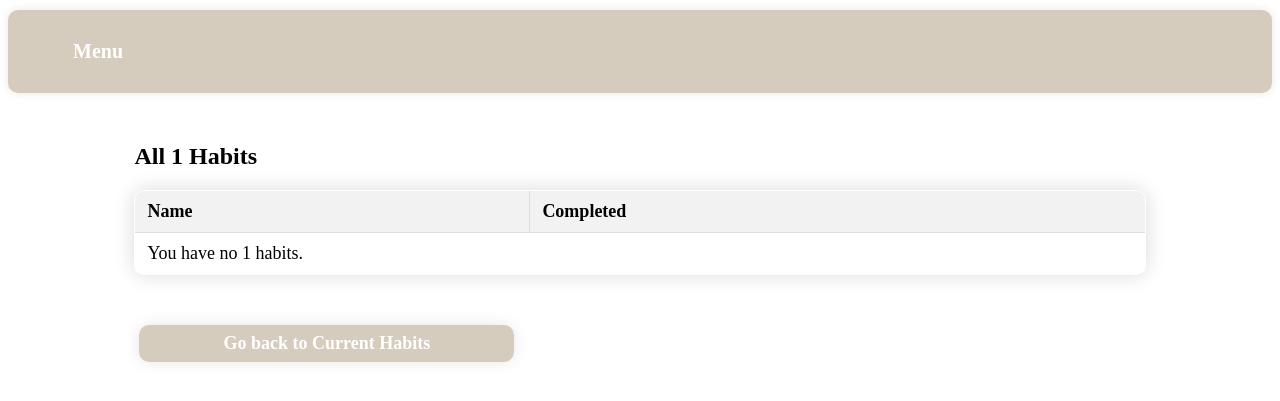
After one commit to AdamPrzychodniStudent/Habit_Tracker, a Django app: page /habit_tracker/same_periodicity/1/ in a window 1280 px wide. The commit adds this page. Shown: the top 401 px of the page. Run offline with Django 4.2, Linux system fonts and the light colour scheme; the visitor is signed in with stand-in values (Sample User, id 1); data that the repository does not hold is empty.

Commit message:
same perdiocity + streaks edit

```diff
--- a/myproject/habit_tracker/templates/habit_tracker/completed_habits.html
+++ b/myproject/habit_tracker/templates/habit_tracker/completed_habits.html
@@ -54,7 +54,4 @@
       {% endfor %}
     </tbody>
   </table>
-  <div class="button-container">
-    <a href="{% url 'show_streaks' %}" class="btn">Show Streaks</a>
-  </div>
 {% endblock %}
--- a/myproject/habit_tracker/templates/habit_tracker/habit_list.html
+++ b/myproject/habit_tracker/templates/habit_tracker/habit_list.html
@@ -50,6 +50,7 @@
     <a href="{% url 'create_habit' %}" class="btn">Create a new habit</a>
     <a href="{% url 'show_current_habits' %}" class="btn">Show all current habits</a>
     <a href="{% url 'show_completed_habits' %}" class="btn">Show completed habits</a>
+    <a href="{% url 'show_streaks' %}" class="btn">View Streaks</a>
     <a href="{% url 'show_repetitions' %}" class="btn">Repetitions</a>
   </div>
 {% endblock %}
--- /dev/null
+++ b/myproject/habit_tracker/templates/habit_tracker/same_periodicity_habits.html
@@ -0,0 +1,30 @@
+{% extends "habit_tracker/base.html" %}
+
+{% block content %}
+  <h2>All {{ period }} Habits</h2>
+
+  <table border="1">
+    <thead>
+        <tr>
+            <th>Name</th>
+            <th>Completed</th>
+        </tr>
+    </thead>
+    <tbody>
+      {% for habit in habits %}
+      <tr>
+          <td>{{ habit.name }}</td>
+          <td>{% if habit.completed %}Yes{% else %}No{% endif %}</td>
+      </tr>
+      {% empty %}
+      <tr>
+          <td colspan="2">You have no {{ period }} habits.</td>
+      </tr>
+      {% endfor %}
+  </tbody>
+
+  </table>
+  <div class="button-container">
+    <a href="{% url 'show_current_habits' %}" class="btn">Go back to Current Habits</a>
+  </div>
+{% endblock %}
--- a/myproject/habit_tracker/templates/habit_tracker/show_streaks.html
+++ b/myproject/habit_tracker/templates/habit_tracker/show_streaks.html
@@ -6,7 +6,7 @@
     <thead>
       <tr>
         <th>Name</th>
-        <th>Streak</th>
+        <th>Longest Streak</th>
       </tr>
     </thead>
     <tbody>
@@ -19,7 +19,6 @@
     </tbody>
   </table>
   <div class="button-container">
-    <a href="{% url 'show_completed_habits' %}" class="btn">Go back to All Completed Habits</a>
     <a href="{% url 'show_struggled_habits' %}" class="btn">View Habits Struggled With Most Last Month</a>
   </div>
 {% endblock %}
--- a/myproject/habit_tracker/urls.py
+++ b/myproject/habit_tracker/urls.py
@@ -6,6 +6,7 @@ urlpatterns = [
     path('create/', views.create_habit, name='create_habit'),
     path('edit/<int:habit_id>/', views.edit_habit, name='edit_habit'),
     path('current_habits/', views.show_current_habits, name='show_current_habits'),
+    path('same_periodicity/<str:period>/', views.show_same_periodicity_habits, name='show_same_periodicity_habits'),
     path('completed_habits/', views.show_completed_habits, name='show_completed_habits'),
     path('show_streaks/', views.show_streaks, name='show_streaks'),
     path('struggled_habits/', views.show_struggled_habits, name='show_struggled_habits'),
--- a/myproject/habit_tracker/views.py
+++ b/myproject/habit_tracker/views.py
@@ -164,6 +164,12 @@ def show_current_habits(request):
     )
     return render(request, 'habit_tracker/current_habits.html', {'current_habits': current_habits})
 
+@login_required
+def show_same_periodicity_habits(request, period):
+    habits = Habit.objects.filter(user=request.user, period=period)
+    return render(request, 'habit_tracker/same_periodicity_habits.html', {'habits': habits, 'period': period})
+
+
 
 @login_required
 def show_completed_habits(request):
@@ -191,31 +197,31 @@ def show_streaks(request):
     for habit in user_habits:
         checkoffs = CheckOff.objects.filter(habit=habit).order_by('timestamp')
         if checkoffs.exists():
-            streak = 0
+            current_streak = 0
+            longest_streak = 0
+            temp_streak = 0
             prev_date = checkoffs.first().timestamp.date()
-
-            if habit.period == 'Daily':
-                required_interval = 1
-            elif habit.period == 'Weekly':
-                required_interval = 7
-            else:  # Monthly
-                required_interval = 30
 
             for checkoff in checkoffs[1:]:
                 curr_date = checkoff.timestamp.date()
 
-                if (curr_date - prev_date).days == required_interval:
-                    streak += 1
+                if (curr_date - prev_date).days == 1:
+                    temp_streak += 1
                 else:
-                    streak = 1
+                    temp_streak = 0
 
+                longest_streak = max(longest_streak, temp_streak)
                 prev_date = curr_date
 
-            streaks_data.append({'name': habit.name, 'streak': streak})
+            streaks_data.append({
+                'name': habit.name,
+                'streak': longest_streak  # change this to the longest streak
+            })
 
     sorted_streaks = sorted(streaks_data, key=lambda x: x['streak'], reverse=True)
 
     return render(request, 'habit_tracker/show_streaks.html', {'streaks': sorted_streaks})
+
 
 
 from django.db.models import Count
@@ -258,9 +264,6 @@ def show_struggled_habits(request):
     sorted_struggled_habits = sorted(struggled_habits_data, key=lambda x: x['struggle_score'], reverse=True)
 
     return render(request, 'habit_tracker/show_struggled_habits.html', {'struggled_habits': sorted_struggled_habits})
-
-
-
 
 
 @login_required
```
Also changed, not shown: myproject/habit_tracker/templates/habit_tracker/current_habits.html (+7 -0 lines).
